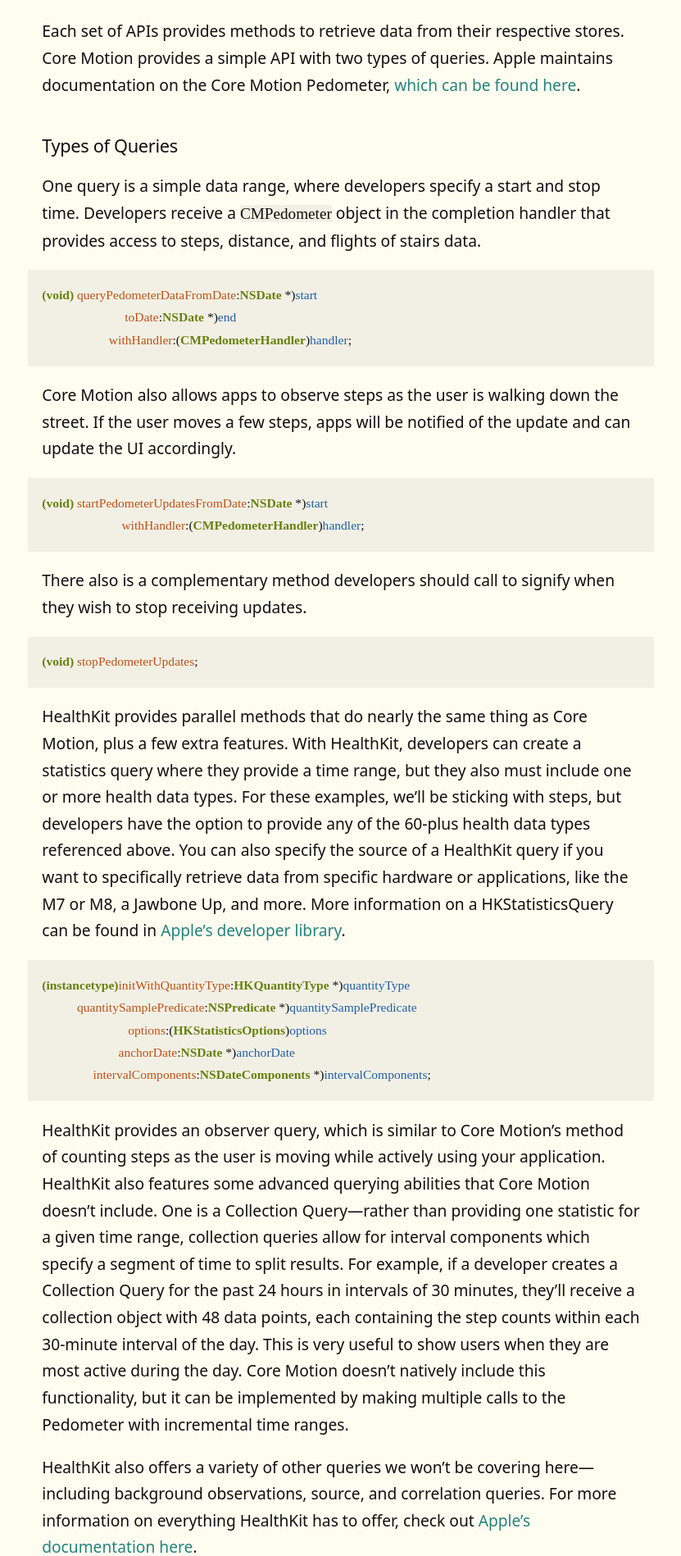
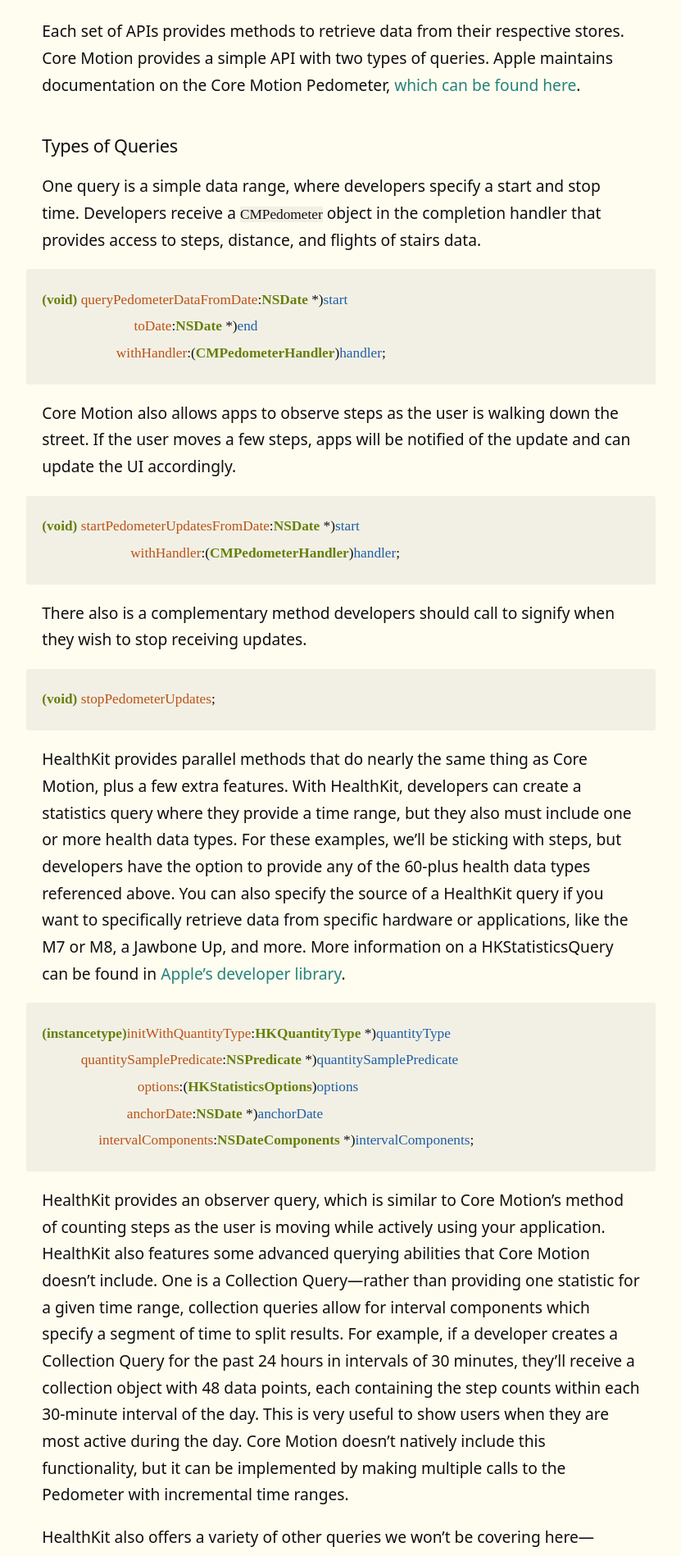
Before and after one commit to conmas/site, a Jekyll site: the page built from _posts/2014-11-17-healthkit-core-motion-ios-step-counting.md, in a window 1280 px wide. Shown: the part 3216-5114 px from the top of the page at 82% size, without its empty margins (224-1055 px from the left). Built offline with Jekyll 4.4.1, drawn with Linux system fonts in a browser that asks for light colours.

Commit message:
Code style updates

```diff
--- a/_sass/_code.scss
+++ b/_sass/_code.scss
@@ -2,11 +2,15 @@
   background: var(--bg-2);
   padding: 1px 1em;
   border-radius: 3px;
-  font-size: .75em;
-  font-size: 0.9em;
   overflow: auto;
   margin: 1em -1em;
   code { padding: 0; }
+}
+
+code {
+  font-size: 0.9em;
+  font-family: ui-monospace !important;
+  background-color: var(--bg-2);
 }
 
 div.highlight { display: grid; }
--- a/_sass/_style.scss
+++ b/_sass/_style.scss
@@ -114,11 +114,6 @@
   p { margin: 0; }
 }
 
-code {
-  font-family: ui-monospace !important;
-  background-color: var(--bg-2);
-}
-
 hr {
   width: 100%;
   border: 0;
```
